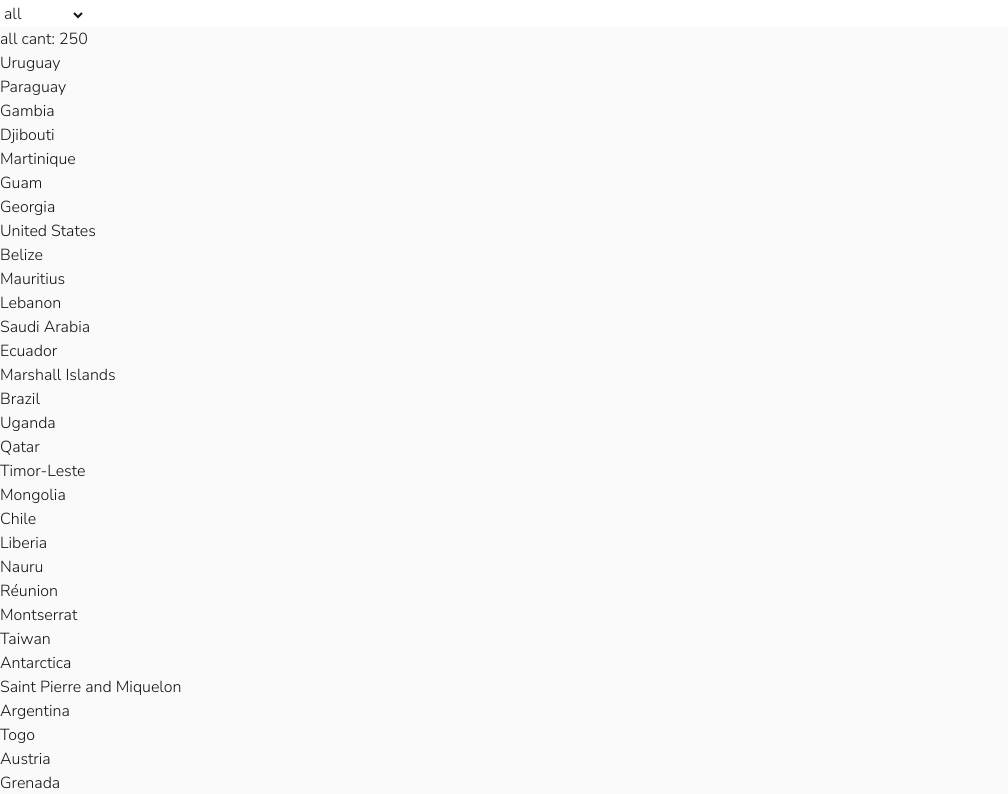
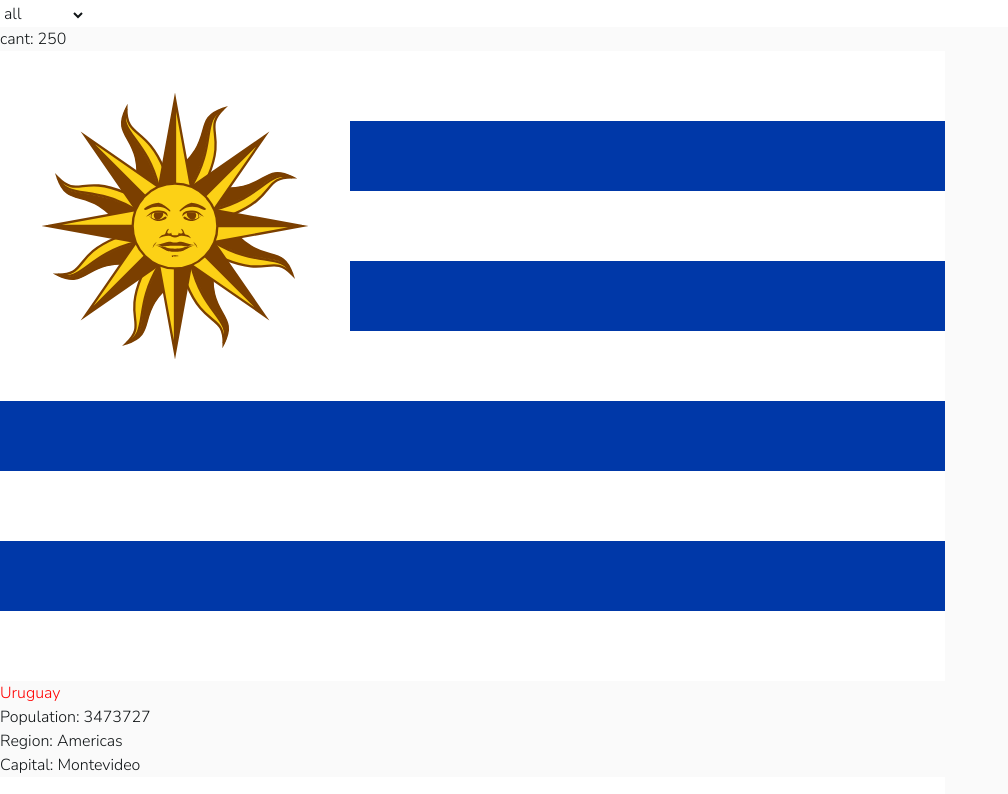
Before and after one commit to I7RANK/rest_countries_api_with_color_theme_switcher_master, a Vue app: page / in a window 1280 px wide. Shown: the part 1326-2120 px from the top of the page, without its empty margins (0-1008 px from the left). Built offline with nearby package versions, Linux system fonts and the light colour scheme.

Commit message:
Adding CountriesList and CountryItem components with mocked img

```diff
--- /dev/null
+++ b/src/components/CountriesList.vue
@@ -0,0 +1,31 @@
+<script>
+import CountryItem from "./CountryItem.vue";
+
+export default {
+  components: {
+    CountryItem,
+  },
+  data() {
+    return {};
+  },
+  props: {
+    countries: Array,
+  },
+};
+</script>
+
+<template>
+  <section class="countries-content">
+    cant: {{ this.countries.length }}
+    <ul class="flex flex-wrap justify-around">
+      <CountryItem
+        :key="country.name.common"
+        :country="country"
+        v-for="country in countries"
+      />
+    </ul>
+  </section>
+</template>
+
+<style>
+</style>
--- /dev/null
+++ b/src/components/CountryItem.vue
@@ -0,0 +1,45 @@
+<template>
+  <li class="rounded-md shadow-md my-10 sm:mx-8 sm:max-w-xs">
+    <img class="rounded-t-md max-w-full" :src="uy" alt="Country flag">
+    <div class="p-6">
+      <h3 class="text-xl font-bold mb-2">{{ country.name.common }}</h3>
+      <p>
+        <span class="font-semibold">Population: </span>{{ country.population }}
+      </p>
+      <p>
+        <span class="font-semibold">Region: </span>{{ country.region }}
+      </p>
+      <p>
+        <span class="font-semibold">Capital: </span>{{ country.capital ? country.capital[0] : '' }}
+      </p>
+    </div>
+  </li>
+</template>
+
+<script>
+import uy from './uy.svg';
+
+export default {
+  data() {
+    return {
+      uy,
+    };
+  },
+  props: {
+    country: Object,
+  }
+}
+</script>
+
+<style>
+li {
+  background: var(--primary-background);
+}
+
+@media (min-width: 640px) {
+  h3 {
+    color: red;
+  }
+}
+
+</style>
--- a/src/views/HomeView.vue
+++ b/src/views/HomeView.vue
@@ -1,6 +1,8 @@
 <script>
 import magnifyingGlassSolid from '../assets/icons/magnifying-glass-solid.svg';
 import allCountries from './countries';
+
+import CountriesList from '../components/CountriesList.vue';
 
 let timerStopTyping;
 
@@ -9,6 +11,9 @@ function removeDiacritics(text) {
 }
 
 export default {
+  components: {
+    CountriesList,
+  },
   data() {
     return {
       magnifyingGlassSolid,
@@ -80,8 +85,8 @@ export default {
 </script>
 
 <template>
-  <div>
-    <section class="filter-section flex flex-wrap p-4">
+  <div class="p-4">
+    <section class="filter-section flex flex-wrap">
       <div class="search-content min-w-full mb-4 flex items-center justify-around p-3 rounded-md shadow-md">
         <img :src="magnifyingGlassSolid" alt="" class="h-4 mx-3">
         <input ref="inputFilterByName" @keyup="isTyping" class="grow p-2" type="text" placeholder="Search for a country...">
@@ -93,12 +98,7 @@ export default {
       </div>
     </section>
 
-    <section class="countries-content">
-      {{ filterByRegion }} cant: {{ countriesFiltered.length }}
-      <ul>
-        <li :key="country" v-for="country in countriesFiltered">{{ country.name.common }}</li>
-      </ul>
-    </section>
+    <CountriesList :countries="countriesFiltered"/>
   </div>
 </template>
 
@@ -106,10 +106,4 @@ export default {
 .search-content, .filter-regions-content, .filter-regions-content select {
   background: var(--secondary-background);
 }
-/* main {
-  background: #000;
-}
-img {
-  filter: invert(90%);
-} */
 </style>
```
Also changed, not shown: src/components/uy.svg (added).
